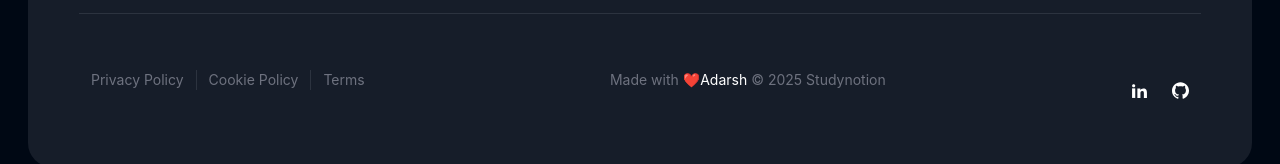
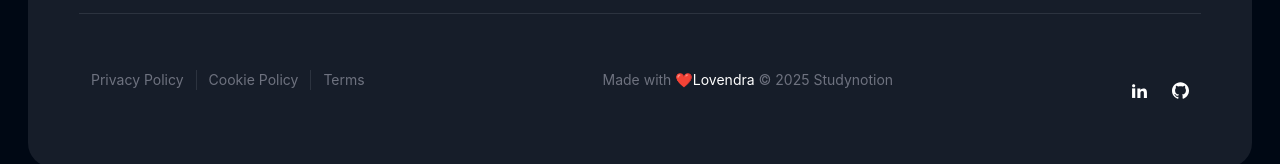
Before and after one commit to lovendra0102/Ed-Tech-Platform, a React (Vite) app in the folder frontend/: page / in a window 1280 px wide. Shown: the part 6096-6260 px from the top of the page. Built offline with nearby package versions, Linux system fonts and the light colour scheme; no server answers; a web font is replaced by a local one.

Commit message:
Update Footer.jsx

```diff
--- a/frontend/src/components/common/Footer.jsx
+++ b/frontend/src/components/common/Footer.jsx
@@ -178,7 +178,7 @@ const Footer = () => {
 
               <Link to='https://github.com/Aniruddha-Gade' target="__blank" className="text-white hover:underline mr-1"
               >
-                Adarsh
+                Lovendra
               </Link>
             </div>
             <span> © 2025 Studynotion</span>
```
